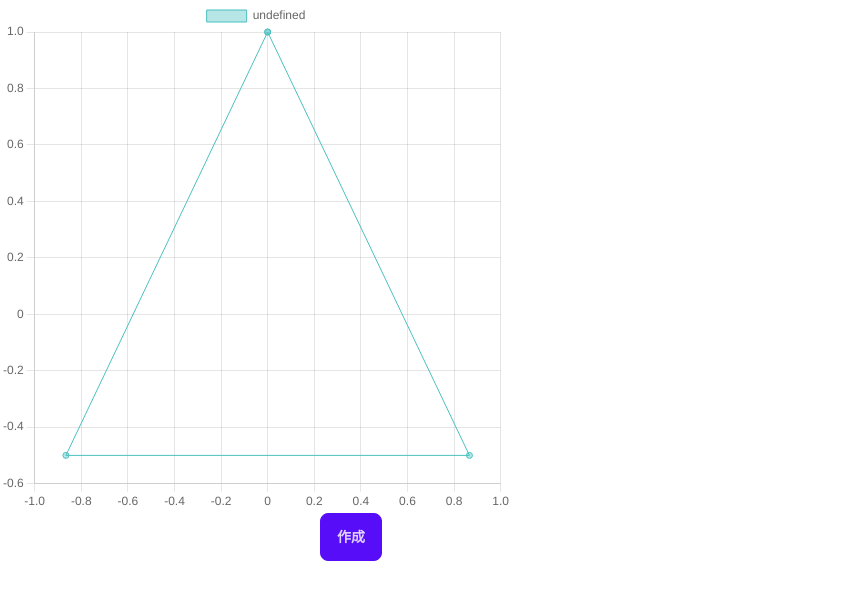
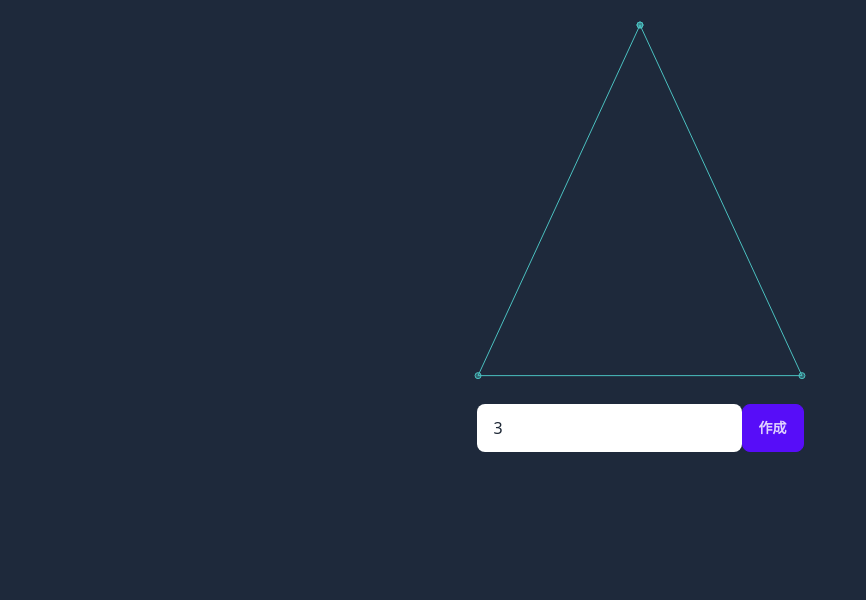
Before and after one commit to maaaashi/draw-regular-polygon, a Next.js app: page / in a window 1280 px wide. Shown: the top 600 px of the page, without its empty margins (0-866 px from the left). Built offline with nearby package versions, Linux system fonts and the light colour scheme.

Commit message:
見た目の調整

```diff
--- a/src/app/layout.tsx
+++ b/src/app/layout.tsx
@@ -11,8 +11,8 @@ export default function RootLayout({
   children: React.ReactNode
 }) {
   return (
-    <html lang='ja'>
-      <body>{children}</body>
+    <html lang='ja' className='bg-slate-800'>
+      <body className='h-screen container mx-auto'>{children}</body>
     </html>
   )
 }
--- a/src/app/page.tsx
+++ b/src/app/page.tsx
@@ -10,7 +10,7 @@ export type Point = {
 }
 
 export default function Home() {
-  const [userInput, setUserInput] = useState('')
+  const [userInput, setUserInput] = useState('3')
 
   const A: Point = {
     x: Math.cos(Math.PI / 2),
@@ -31,7 +31,7 @@ export default function Home() {
 
   const submitHandler = (e: FormEvent) => {
     e.preventDefault()
-    if (!+userInput) return
+    if (!+userInput || +userInput < 2) return
 
     let changeData: Point[] = [A]
     do {
@@ -49,9 +49,9 @@ export default function Home() {
   }
 
   return (
-    <main className='h-screen'>
+    <main className='flex flex-col items-center p-5 h-full'>
       <ComplexPlaneChart data={data} />
-      <form onSubmit={submitHandler}>
+      <form onSubmit={submitHandler} className='flex'>
         <input
           type='text'
           value={userInput}
--- a/src/components/ComplexChart.tsx
+++ b/src/components/ComplexChart.tsx
@@ -34,13 +34,23 @@ const ComplexChart: FC<Props> = ({ data }) => {
   const options = {
     aspectRatio: 1,
     scales: {
-      y: {},
+      x: {
+        display: false,
+      },
+      y: {
+        display: false,
+      },
     },
-    label: false,
+    plugins: {
+      legend: {
+        display: false,
+      },
+    },
+    responsive: true,
   }
 
   return (
-    <div className='w-2/5'>
+    <div className='w-52 md:w-96'>
       <Scatter data={chartData} options={options} />
     </div>
   )
```
